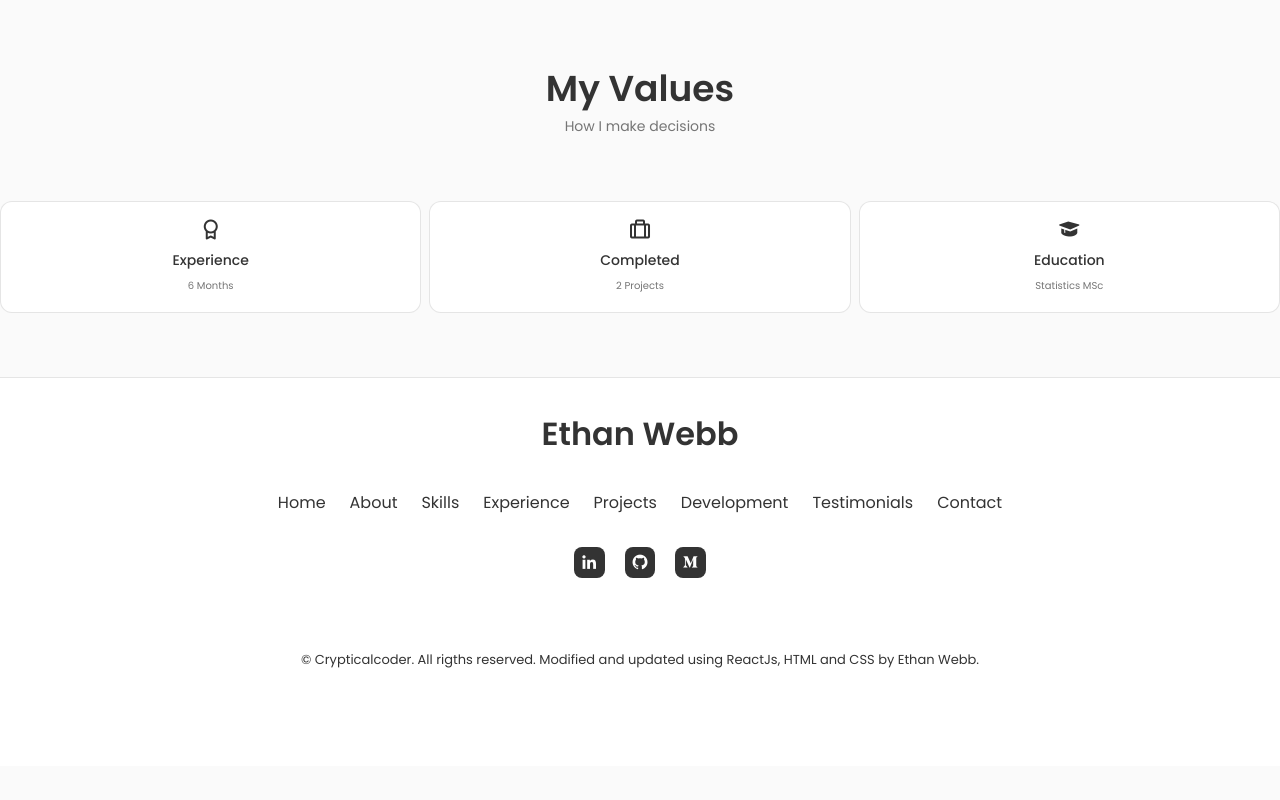
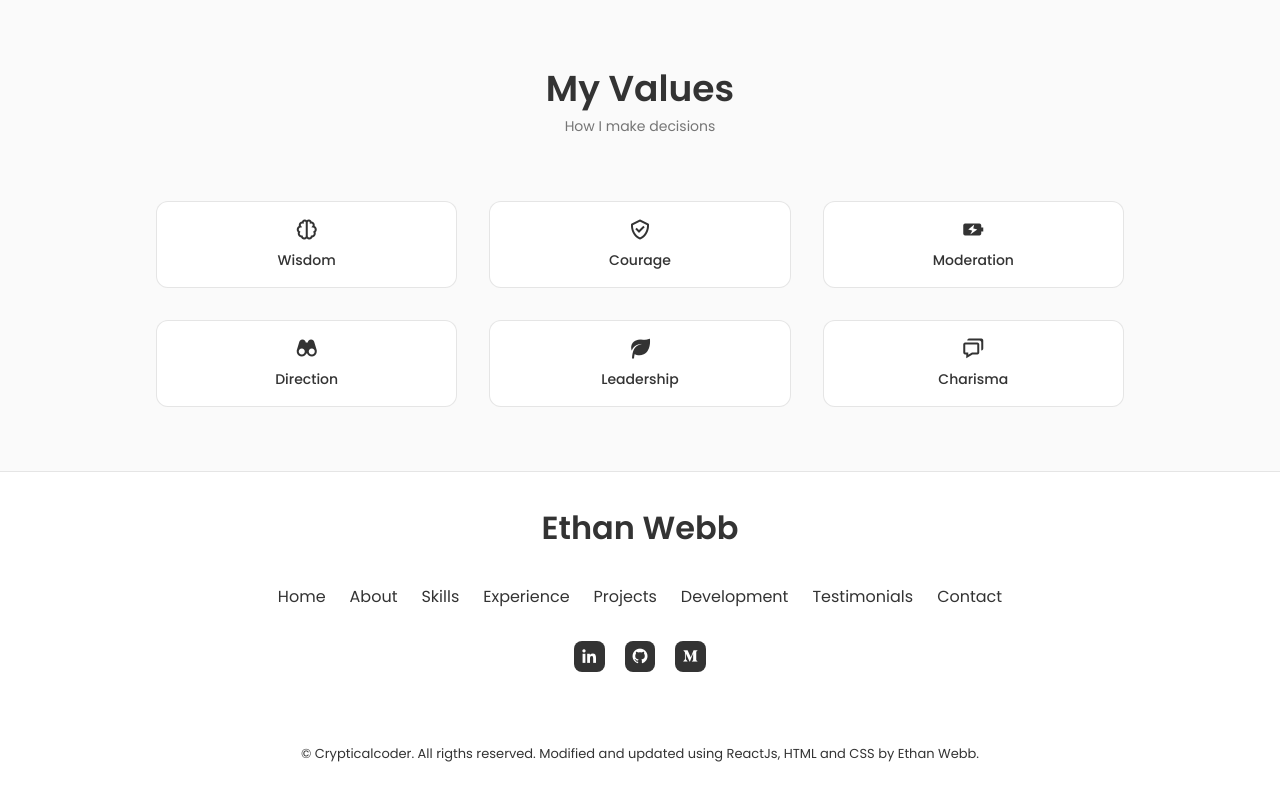
Before and after one commit to EthanWebbOfficial/ethan-webb-website, a React (Create React App) app: page /about in a window 1280 px wide. Shown: the part 2461-3261 px from the top of the page. Before the commit the page ends 3227 px from the top, so only its background shows below. Built offline with nearby package versions, Linux system fonts and the light colour scheme.

Commit message:
added values

```diff
--- a/src/components/aboutpage/AboutPage.jsx
+++ b/src/components/aboutpage/AboutPage.jsx
@@ -92,28 +92,52 @@ const AboutPage = () => {
             <h2 className="section__title">My Values</h2>
             <span className="section__subtitle">How I make decisions</span>
 
+            <div className='container'>
 
-            <div className="aboutpage__info grid">
-                <div className="aboutpage__box">
-                    <i class="bx bx-award aboutpage__icon"></i>
+                {/* First Set Begin */}
+                <div className="aboutpage__info grid">
+                    <div className="aboutpage__box wisdom_box">
+                    <i class='bx bx-brain aboutpage__icon'></i>
 
-                    <h3 className="aboutpage__title">Experience</h3>
-                    <span className="aboutpage__subtitle">6 Months</span>
+                        <h3 className="aboutpage__title">Wisdom</h3>
+                    </div>
+
+                    <div className="aboutpage__box courage_box">
+                        <i class='bx bx-check-shield aboutpage__icon'></i>
+
+                        <h3 className="aboutpage__title">Courage</h3>
+                    </div>
+
+                    <div className="aboutpage__box moderation_box">
+                    <i class='bx bxs-battery-charging aboutpage__icon'></i>
+
+                        <h3 className="aboutpage__title">Moderation</h3>
+                    </div>
                 </div>
+                {/* First Set End */}
 
-                <div className="aboutpage__box">
-                    <i class="bx bx-briefcase-alt about__icon"></i>
+                {/* Second Set Begin */}
+                <div className="aboutpage__info grid">
+                    <div className="aboutpage__box direction_box">
+                        <i class='bx bxs-binoculars aboutpage__icon'></i>
 
-                    <h3 className="aboutpage__title">Completed</h3>
-                    <span className="aboutpage__subtitle">2 Projects</span>
+                        <h3 className="aboutpage__title">Direction</h3>
+                    </div>
+
+                    <div className="aboutpage__box responsibility_box">
+                    <i class='bx bxs-leaf aboutpage__icon'></i>
+
+                        <h3 className="aboutpage__title">Leadership</h3>
+                    </div>
+
+                    <div className="aboutpage__box charisma_box">
+                    <i class='bx bx-chat aboutpage__icon'></i>
+
+                        <h3 className="aboutpage__title">Charisma</h3>
+                    </div>
                 </div>
+                {/* Second Set End */}
 
-                <div className="aboutpage__box">
-                <i class='bx bxs-graduation about__icon'></i>
-
-                    <h3 className="aboutpage__title">Education</h3>
-                    <span className="aboutpage__subtitle">Statistics MSc</span>
-                </div>
             </div>
             {/* END OF SECTION 4: My Values */}
 
--- a/src/components/aboutpage/aboutpage.css
+++ b/src/components/aboutpage/aboutpage.css
@@ -38,7 +38,7 @@
 
 .aboutpage__info {
     grid-template-columns: repeat(3, 140px);
-    gap: 0.5rem;
+    gap: 2rem;
     margin-bottom: var(--mb-2);
 }
 
@@ -49,6 +49,85 @@
     text-align: center;
     padding: 1rem 1.25rem;
 }
+
+.wisdom_box:hover {
+    cursor: pointer;
+    background-color: #1180AE;
+}
+
+.wisdom_box:hover .aboutpage__title{
+    color: white;
+}
+
+.wisdom_box:hover .aboutpage__icon{
+    color: white;
+}
+
+.courage_box:hover {
+    cursor: pointer;
+    background-color: #FCB239;
+}
+
+.courage_box:hover .aboutpage__title{
+    color: white;
+}
+
+.courage_box:hover .aboutpage__icon{
+    color: white;
+}
+
+.moderation_box:hover {
+    cursor: pointer;
+    background-color: #D74061;
+}
+
+.moderation_box:hover .aboutpage__title{
+    color: white;
+}
+
+.moderation_box:hover .aboutpage__icon{
+    color: white;
+}
+
+.direction_box:hover {
+    cursor: pointer;
+    background-color: #F37A29;
+}
+
+.direction_box:hover .aboutpage__title{
+    color: white;
+}
+
+.direction_box:hover .aboutpage__icon{
+    color: white;
+}
+
+.responsibility_box:hover {
+    cursor: pointer;
+    background-color: #B66BA3;
+}
+
+.responsibility_box:hover .aboutpage__title{
+    color: white;
+}
+
+.responsibility_box:hover .aboutpage__icon{
+    color: white;
+}
+
+.charisma_box:hover {
+    cursor: pointer;
+    background-color: #6d5b97;
+}
+
+.charisma_box:hover .aboutpage__title{
+    color: white;
+}
+
+.charisma_box:hover .aboutpage__icon{
+    color: white;
+}
+
 
 .aboutpage__icon {
     font-size: 1.5rem;
```
